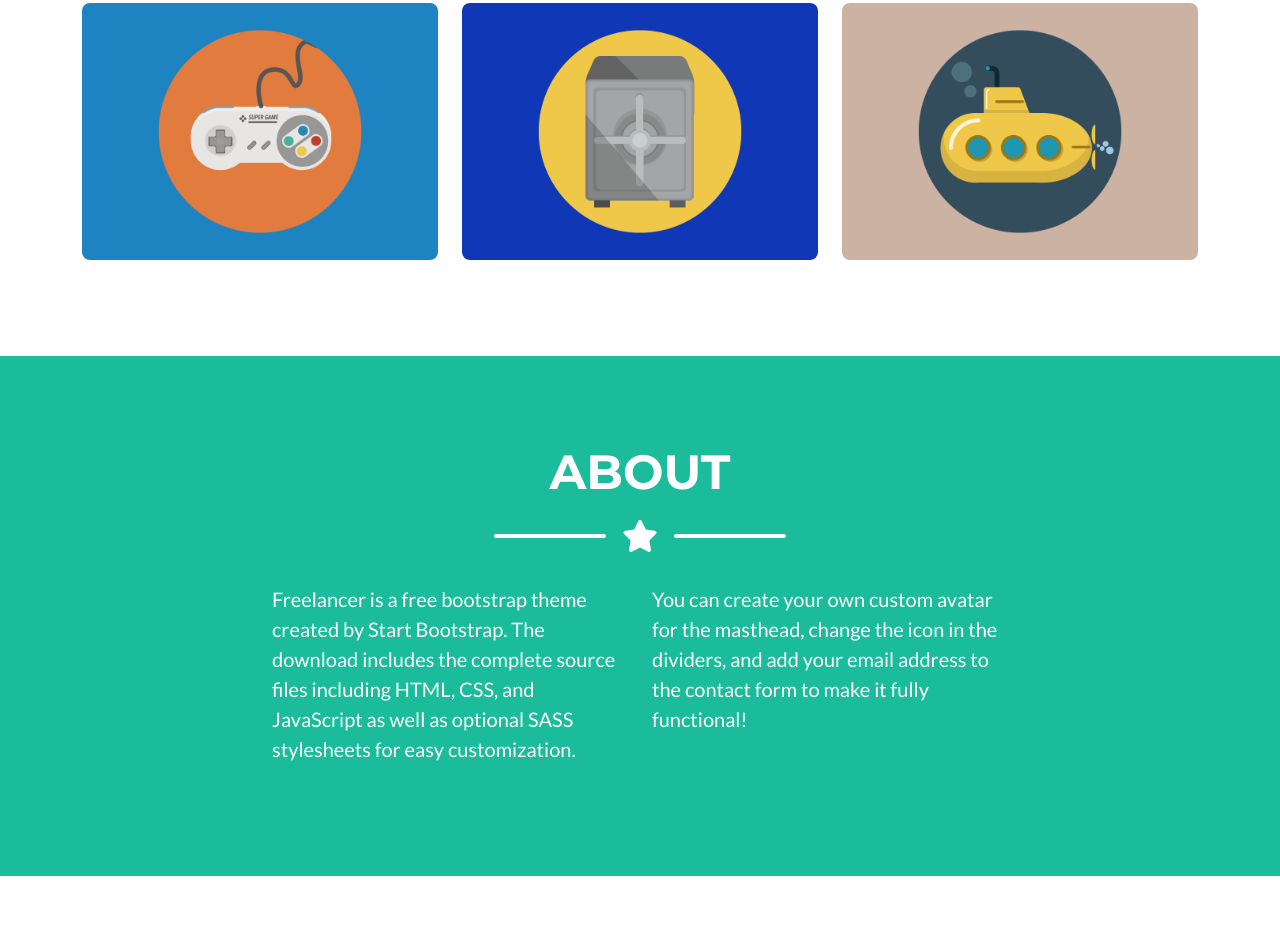
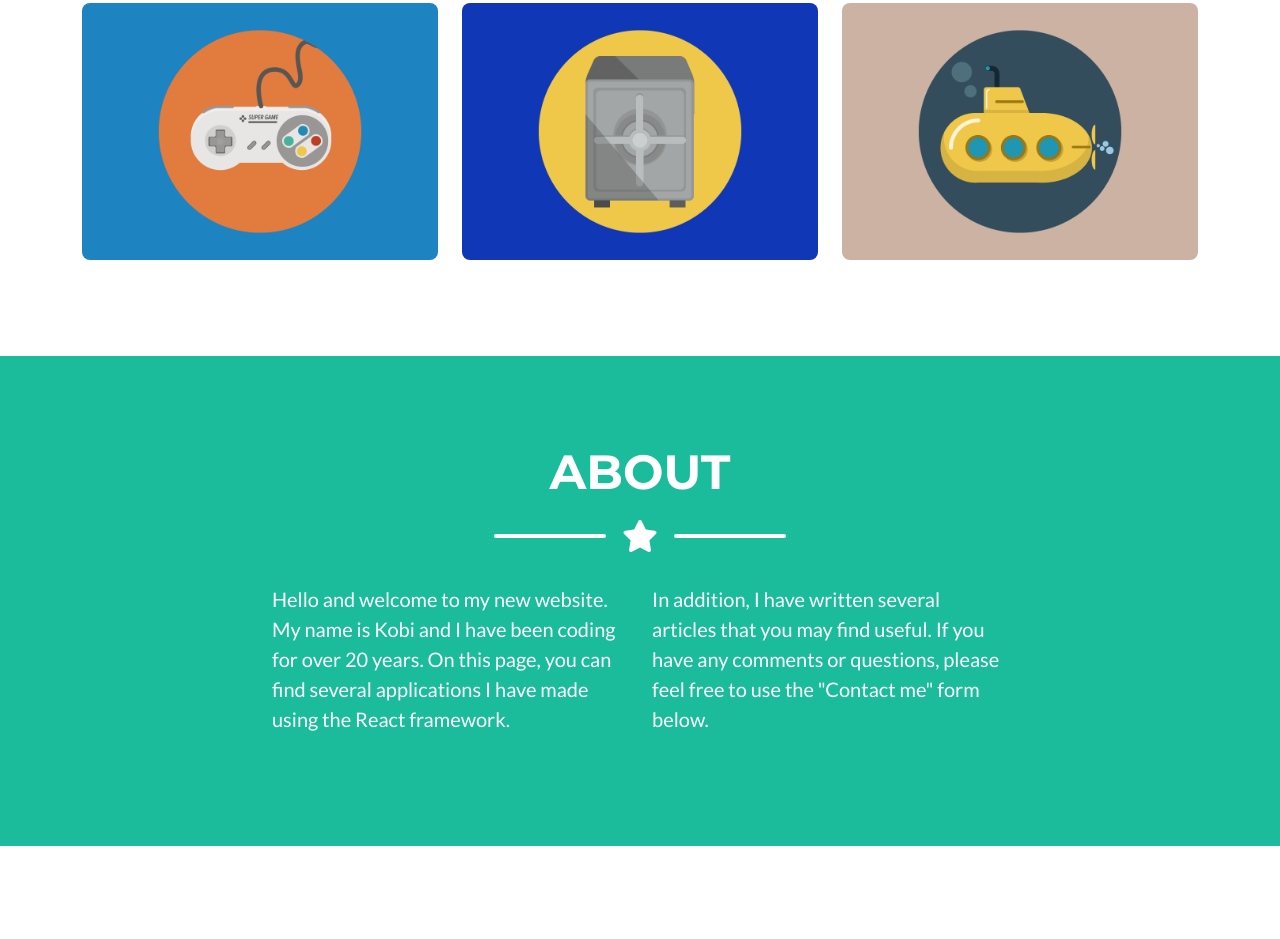
Before and after one commit to krasnoff/krasnoff.github.io, a plain HTML site: page index.html in a window 1280 px wide. Shown: the part 1304-2243 px from the top of the page. Drawn offline with nearby package versions, Linux system fonts and the light colour scheme.

Commit message:
add new pictures

```diff
--- a/index.html
+++ b/index.html
@@ -49,7 +49,7 @@
                     <div class="divider-custom-line"></div>
                 </div>
                 <!-- Masthead Subheading-->
-                <p class="masthead-subheading font-weight-light mb-0">Graphic Artist - Web Designer - Illustrator</p>
+                <p class="masthead-subheading font-weight-light mb-0">Fullstack / Frontend programmer</p>
             </div>
         </header>
         <!-- Portfolio Section-->
@@ -135,8 +135,8 @@
                 </div>
                 <!-- About Section Content-->
                 <div class="row">
-                    <div class="col-lg-4 ms-auto"><p class="lead">Freelancer is a free bootstrap theme created by Start Bootstrap. The download includes the complete source files including HTML, CSS, and JavaScript as well as optional SASS stylesheets for easy customization.</p></div>
-                    <div class="col-lg-4 me-auto"><p class="lead">You can create your own custom avatar for the masthead, change the icon in the dividers, and add your email address to the contact form to make it fully functional!</p></div>
+                    <div class="col-lg-4 ms-auto"><p class="lead">Hello and welcome to my new website. My name is Kobi and I have been coding for over 20 years. On this page, you can find several applications I have made using the React framework.</p></div>
+                    <div class="col-lg-4 me-auto"><p class="lead">In addition, I have written several articles that you may find useful. If you have any comments or questions, please feel free to use the "Contact me" form below.</p></div>
                 </div>
 
             </div>
```
Also changed, not shown: assets/img/portfolio2/Man-Hinh-LCD.png (added), assets/img/portfolio2/ftdate.png (added), assets/img/portfolio2/ftfileexport.png (added), assets/img/portfolio2/publicdomainq-analog_film_movie_camera.png (added), assets/img/portfolio3/0_YCHzq3IjfSamR315.jfif (added), assets/img/portfolio3/1_TSeWgZynzkbsF783uNeO3Q.webp (added), assets/img/portfolio3/1_cRP9RNcKE-kgdbzG0nT50A.webp (added), assets/img/portfolio3/1_yWSkeSgARhO1ixqE3svp8A.webp (added).
